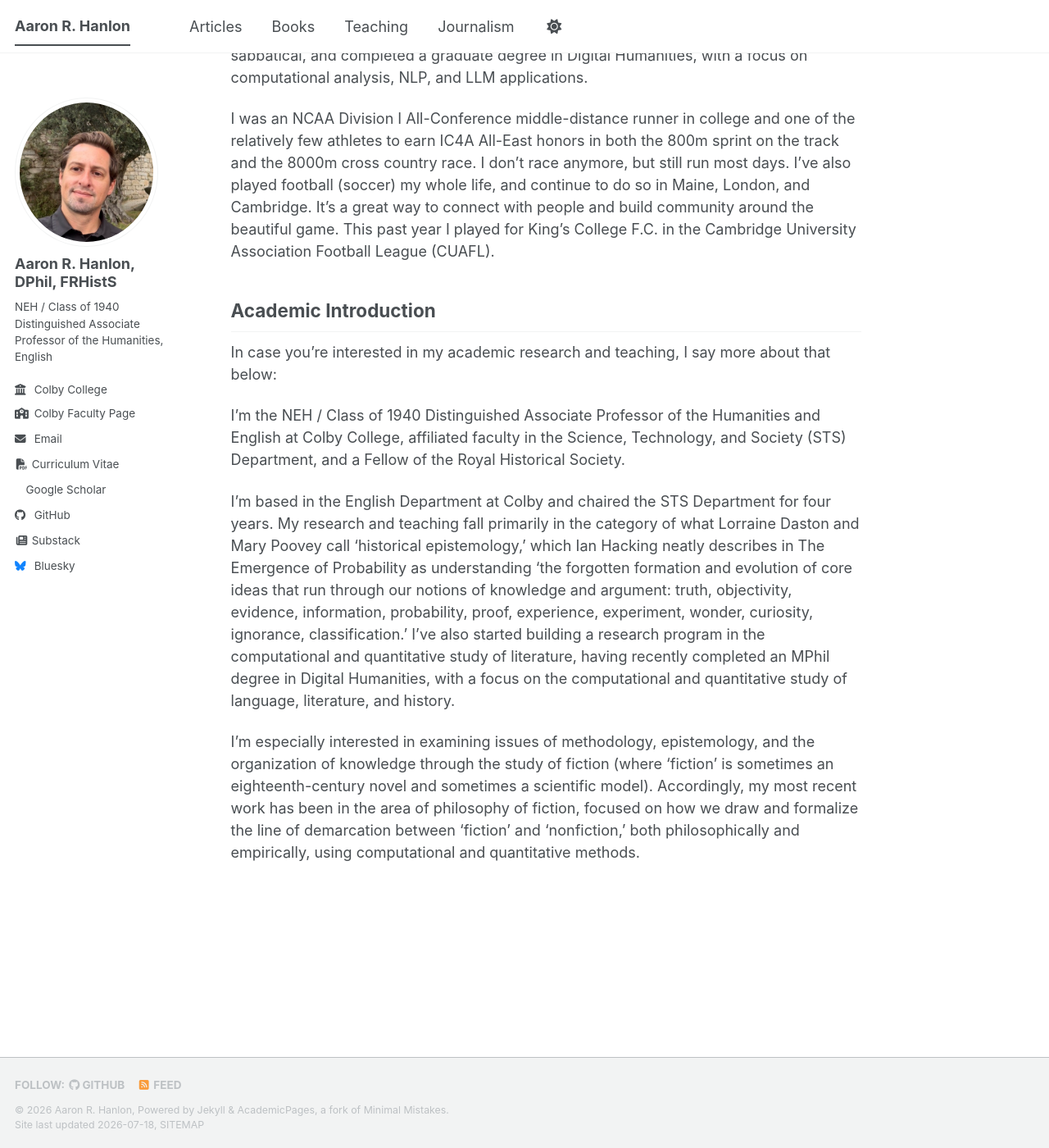
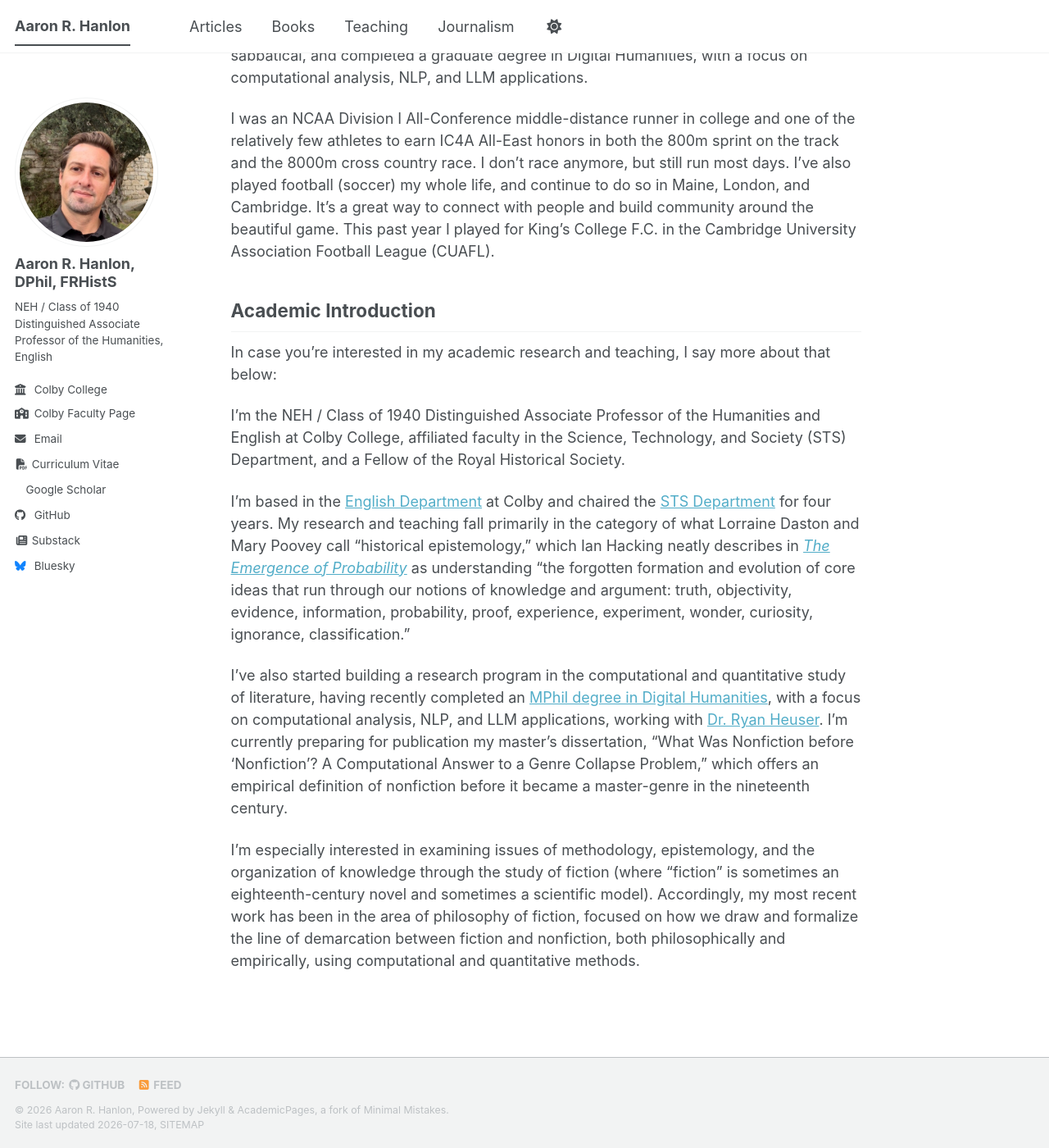
Before and after one commit to arhanlon/arhanlon.github.io, a Jekyll site: the page built from _pages/about.md, in a window 1280 px wide and 1400 px high, scrolled down 559 px. Shown: the whole window at 82% size. Built offline with Jekyll 4.4.1, drawn with Linux system fonts in a browser that asks for light colours; a style sheet for code colours, icons or effects is not loaded; some of the changed text lies outside the part shown.

Commit message:
Update about.md

```diff
--- a/_pages/about.md
+++ b/_pages/about.md
@@ -19,6 +19,8 @@ In case you’re interested in my academic research and teaching, I say more abo
 
 I'm the NEH / Class of 1940 Distinguished Associate Professor of the Humanities and English at Colby College, affiliated faculty in the Science, Technology, and Society (STS) Department, and a Fellow of the Royal Historical Society.
 
-I’m based in the English Department at Colby and chaired the STS Department for four years. My research and teaching fall primarily in the category of what Lorraine Daston and Mary Poovey call ‘historical epistemology,’ which Ian Hacking neatly describes in The Emergence of Probability as understanding ‘the forgotten formation and evolution of core ideas that run through our notions of knowledge and argument: truth, objectivity, evidence, information, probability, proof, experience, experiment, wonder, curiosity, ignorance, classification.’ I’ve also started building a research program in the computational and quantitative study of literature, having recently completed an MPhil degree in Digital Humanities, with a focus on the computational and quantitative study of language, literature, and history.
+I’m based in the [English Department](https://www.colby.edu/academics/departments-and-programs/english/){:target="_blank"} at Colby and chaired the [STS Department](https://www.colby.edu/academics/departments-and-programs/science-technology-and-society/){:target="_blank"} for four years. My research and teaching fall primarily in the category of what Lorraine Daston and Mary Poovey call "historical epistemology," which Ian Hacking neatly describes in [_The Emergence of Probability_](https://www.cambridge.org/core/books/emergence-of-probability/9852017A380C63DA30886D25B80336A7){:target="_blank"} as understanding "the forgotten formation and evolution of core ideas that run through our notions of knowledge and argument: truth, objectivity, evidence, information, probability, proof, experience, experiment, wonder, curiosity, ignorance, classification."
 
-I’m especially interested in examining issues of methodology, epistemology, and the organization of knowledge through the study of fiction (where ‘fiction’ is sometimes an eighteenth-century novel and sometimes a scientific model). Accordingly, my most recent work has been in the area of philosophy of fiction, focused on how we draw and formalize the line of demarcation between ‘fiction’ and ‘nonfiction,’ both philosophically and empirically, using computational and quantitative methods.
+I’ve also started building a research program in the computational and quantitative study of literature, having recently completed an [MPhil degree in Digital Humanities](https://www.cdh.cam.ac.uk){:target="_blank"}, with a focus on computational analysis, NLP, and LLM applications, working with [Dr. Ryan Heuser](https://www.english.cam.ac.uk/people/Ryan.Heuser){:target="_blank"}. I'm currently preparing for publication my master's dissertation, "What Was Nonfiction before 'Nonfiction'? A Computational Answer to a Genre Collapse Problem," which offers an empirical definition of nonfiction before it became a master-genre in the nineteenth century.
+
+I’m especially interested in examining issues of methodology, epistemology, and the organization of knowledge through the study of fiction (where "fiction" is sometimes an eighteenth-century novel and sometimes a scientific model). Accordingly, my most recent work has been in the area of philosophy of fiction, focused on how we draw and formalize the line of demarcation between fiction and nonfiction, both philosophically and empirically, using computational and quantitative methods.
```
Also changed, not shown: other parts of _pages/about.md (+1 -1 lines).
